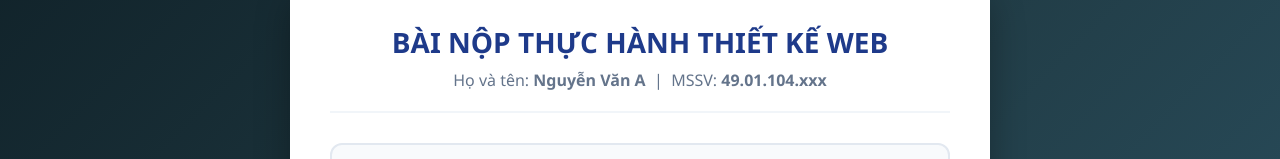
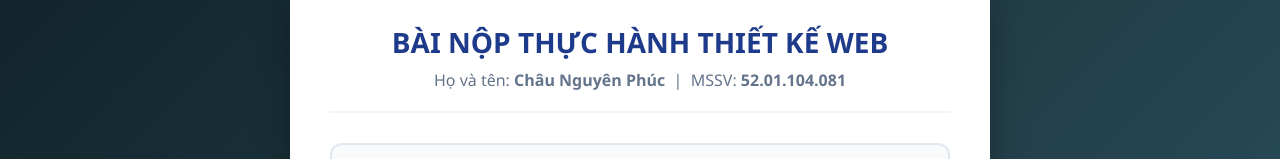
Before and after one commit to phucvlog46-stack/Nguyen-Phuc.github.io, a plain HTML site: page index.html in a window 1280 px wide. Shown: the part 162-321 px from the top of the page. Drawn offline with Linux system fonts and the light colour scheme.

Commit message:
Update index.html

```diff
--- a/index.html
+++ b/index.html
@@ -83,7 +83,7 @@
 <div class="portal-card">
     <h1>BÀI NỘP THỰC HÀNH THIẾT KẾ WEB</h1>
     <div class="student-info">
-        Họ và tên: <strong>Nguyễn Văn A</strong> &nbsp;|&nbsp; MSSV: <strong>49.01.104.xxx</strong>
+        Họ và tên: <strong>Châu Nguyên Phúc</strong> &nbsp;|&nbsp; MSSV: <strong>52.01.104.081</strong>
     </div>
 
     <div class="grid-links">
```
